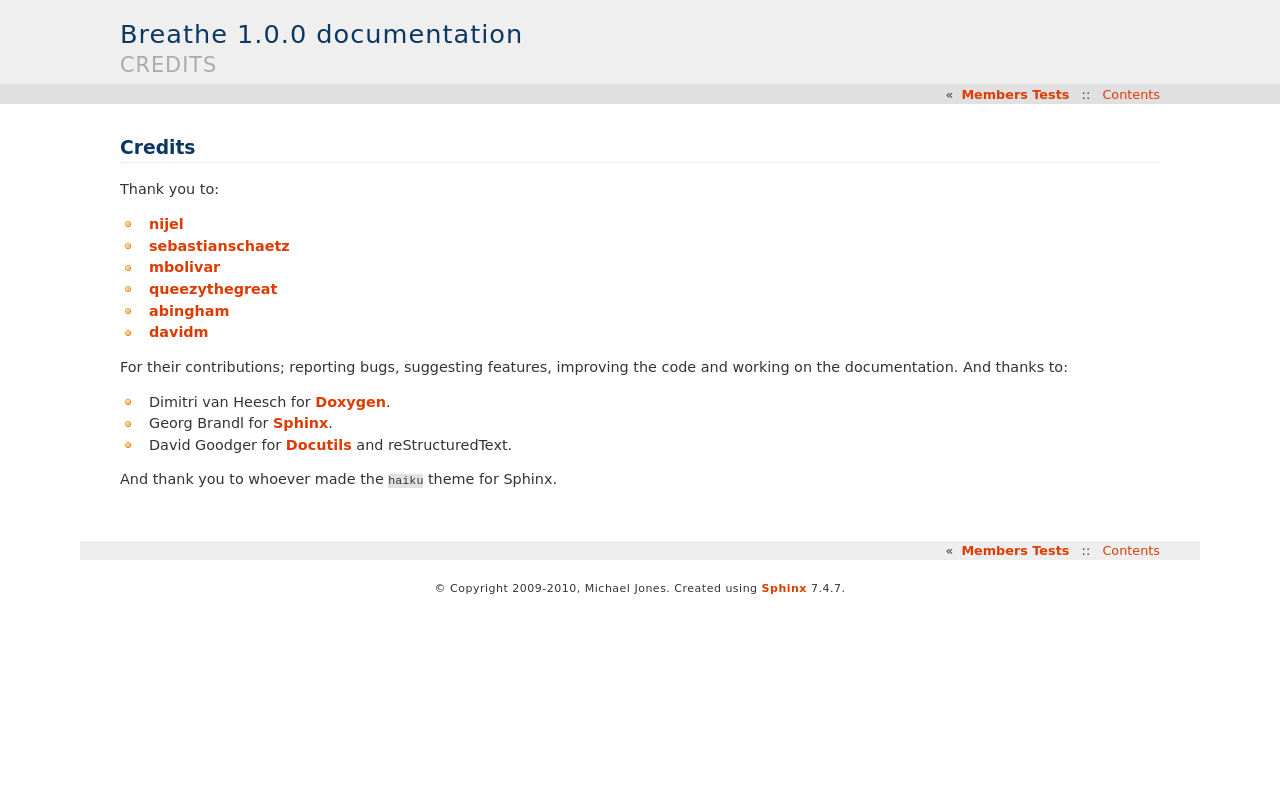
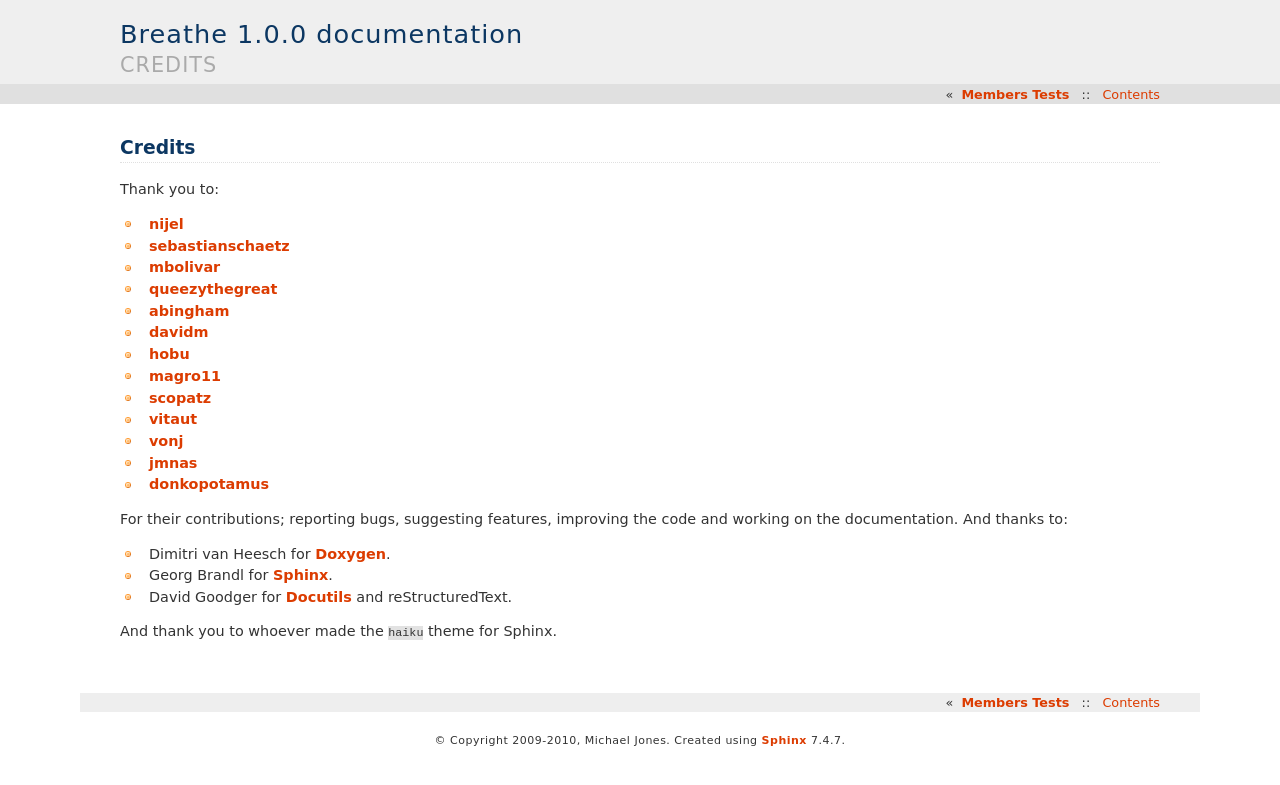
Before and after one commit to breathe-doc/breathe, a Sphinx documentation site: the page built from testsuite/source/credits.rst, in a window 1280 px wide. Shown: the top 785 px of the page. Built offline with Sphinx 7.4.7, drawn with Linux system fonts in a browser that asks for light colours; pages that are not in the unit, such as notebooks, are missing from menus.

Commit message:
Synced the documentation credit list with the README acknowledgements

```diff
--- a/testsuite/source/credits.rst
+++ b/testsuite/source/credits.rst
@@ -10,6 +10,14 @@ Thank you to:
 - `queezythegreat <https://github.com/queezythegreat>`_
 - `abingham <https://github.com/abingham>`_
 - `davidm <https://github.com/davidm>`_
+- `hobu <https://github.com/hobu>`_
+- `magro11 <https://github.com/magro11>`_
+- `scopatz <https://github.com/scopatz>`_
+- `vitaut <https://github.com/vitaut>`_
+- `vonj <https://github.com/vonj>`_
+- `jmnas <https://github.com/jmnas>`_
+- `donkopotamus <https://github.com/donkopotamus>`_
+
 
 For their contributions; reporting bugs, suggesting features, improving the code
 and working on the documentation. And thanks to:
```
